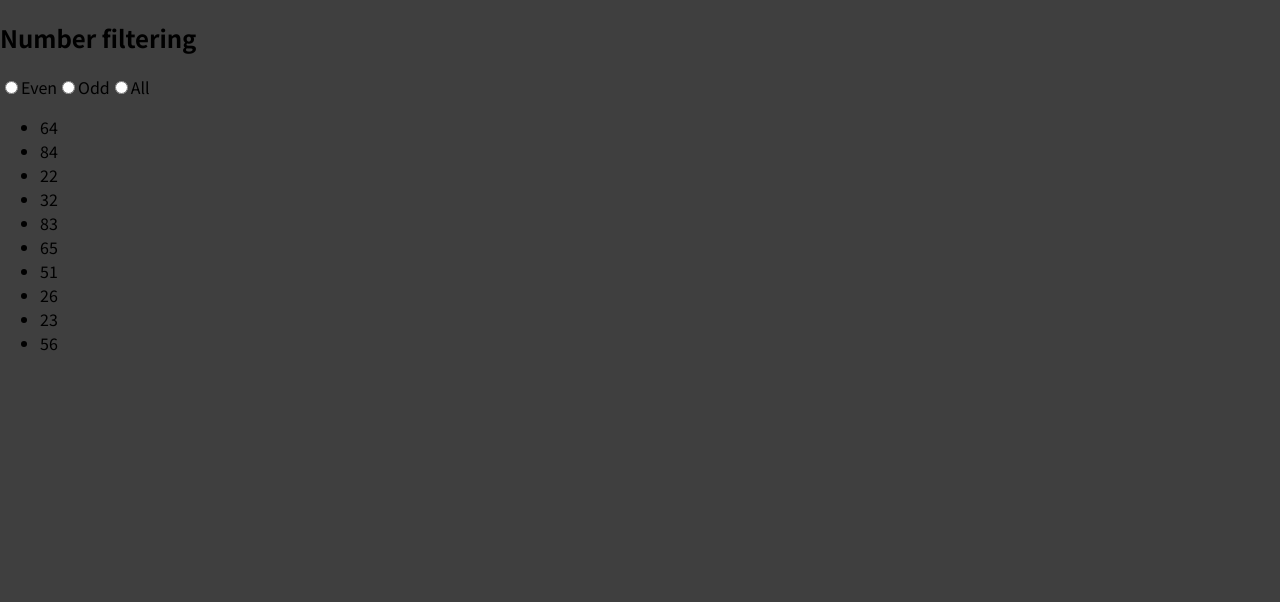
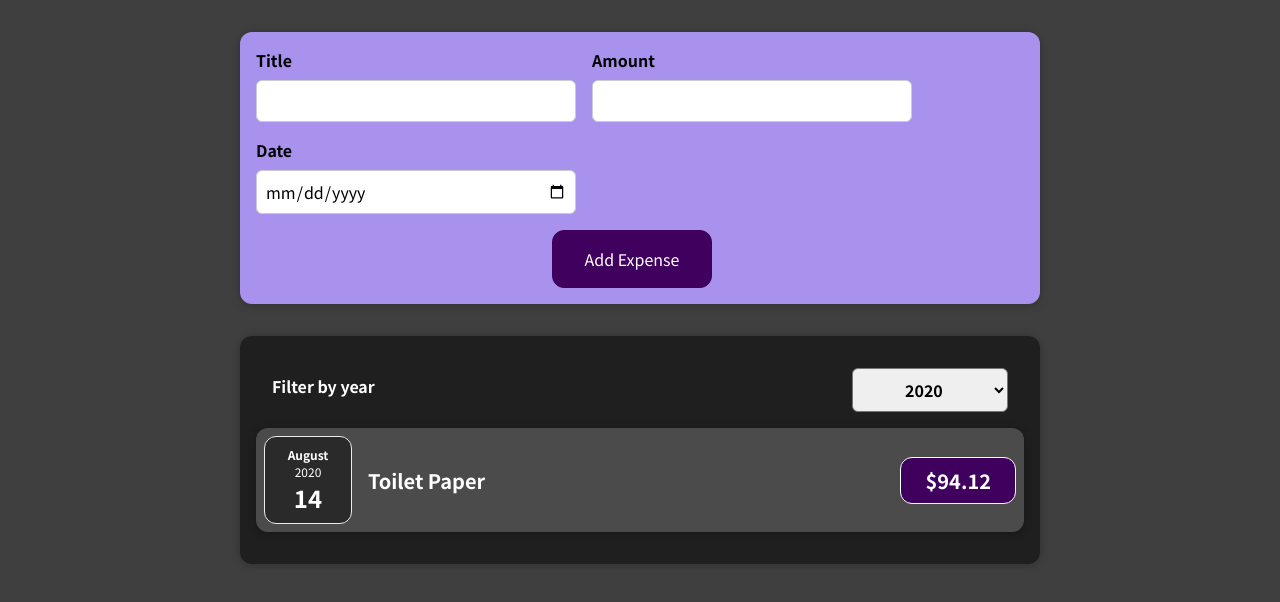
Before and after one commit to jyb1798/ReactPractice, a React (Create React App) app: page / in a window 1280 px wide. Shown: the top 602 px of the page. Built offline with nearby package versions, Linux system fonts and the light colour scheme.

Commit message:
Add: 필터 적용을 위한 filter 메서드 사용

```diff
--- a/src/App.js
+++ b/src/App.js
@@ -1,7 +1,6 @@
 import React, { useState } from "react";
-// import NewExpense from "./components/NewExpense/NewExpense";
-// import Expenses from "./components/Expenses/Expenses";
-import FilterTest from "./Test/FilterTest";
+import NewExpense from "./components/NewExpense/NewExpense";
+import Expenses from "./components/Expenses/Expenses";
 
 const DUMMY_EXPENSE = [
   {
@@ -43,9 +42,8 @@ const App = () => {
 
   return (
     <div>
-      {/* <NewExpense onAddExpense={addExpenseHandler} />
-      <Expenses items={expenses} /> */}
-      <FilterTest />
+      <NewExpense onAddExpense={addExpenseHandler} />
+      <Expenses items={expenses} />
     </div>
   );
 };
--- a/src/components/Expenses/ExpenseFilter.js
+++ b/src/components/Expenses/ExpenseFilter.js
@@ -1,4 +1,4 @@
-import React from "react";
+import React, { useState } from "react";
 import "./ExpenseFilter.css";
 
 const ExpensesFilter = (props) => {
--- a/src/components/Expenses/Expenses.js
+++ b/src/components/Expenses/Expenses.js
@@ -11,6 +11,11 @@ const Expenses = (props) => {
     setFilteredYear(selectedYear);
   };
 
+  const filteredExpenses = props.items.filter((expense) => {
+    return expense.date.getFullYear().toString() === filteredYear;
+  });
+  // console.log(props.items);
+
   return (
     <div>
       <Card className="expenses">
@@ -18,7 +23,7 @@ const Expenses = (props) => {
           selected={filteredYear}
           onChangeFilter={filterChangeHandler}
         />
-        {props.items.map((expense) => (
+        {filteredExpenses.map((expense) => (
           <ExpenseItem
             key={expense.id}
             title={expense.title}
```
